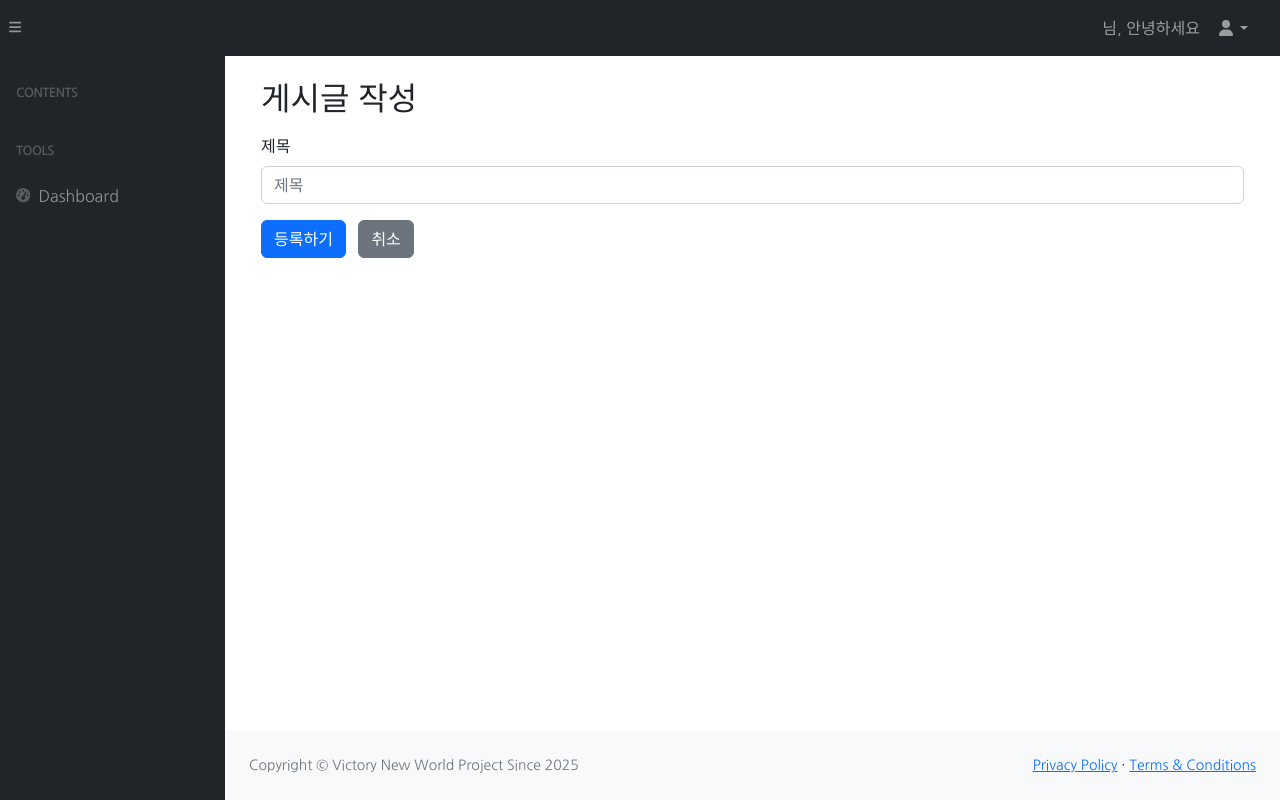
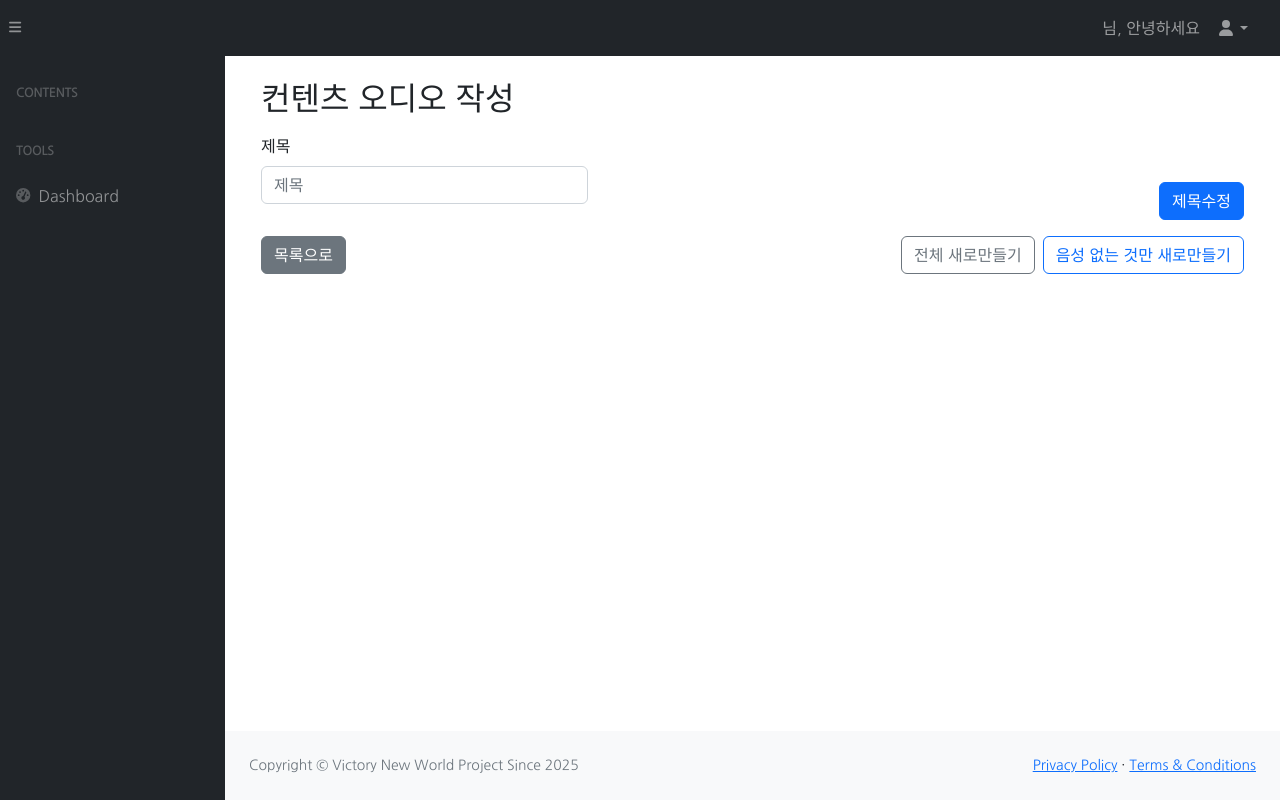
Before and after one commit to mk4236/supertale, a Django app: template templates/supertone/update.html in a window 1280 px wide. Run offline with Django 5.2, Linux system fonts and the light colour scheme; the template is opened without the code that fills it: values that come from a table or form of the project are taken from there, others are empty; a user stored in the database is signed in; some libraries are stand-ins or nearby versions.

Commit message:
전체 생성 기능 추가

```diff
--- a/core/settings.py
+++ b/core/settings.py
@@ -140,7 +140,7 @@ DEFAULT_AUTO_FIELD = "django.db.models.BigAutoField"
 
 # Login
 LOGIN_URL = "/accounts/login/"
-LOGIN_REDIRECT_URL = "/"  # 로그인 후 리디렉션
+LOGIN_REDIRECT_URL = "/supertone/"  # 로그인 후 리디렉션
 LOGOUT_REDIRECT_URL = "/"
 
 # django-bootstrap5 테마 설정
--- a/templates/supertone/update.html
+++ b/templates/supertone/update.html
@@ -3,12 +3,36 @@
 
 {% block content %}
 <div class="container mt-4">
-  <h2 class="mb-3">
-    {% if form.instance.pk %}게시글 수정{% else %}게시글 작성{% endif %}
-  </h2>
+  <div id="message-container" style="position: fixed; top: 1rem; right: 1rem; z-index: 1050; width: auto;">
+    {% if messages %}
+      {% for message in messages %}
+        <div class="alert alert-success alert-dismissible fade show" role="alert">
+          {{ message }}
+          <button type="button" class="btn-close" data-bs-dismiss="alert" aria-label="Close"></button>
+        </div>
+      {% endfor %}
+    {% endif %}
+  </div>
+  <div class="d-flex justify-content-between align-items-center mb-3">
+    <h2 class="mb-0">컨텐츠 오디오 작성</h2>
+  </div>
   <form method="post">
     {% csrf_token %}
-    {% bootstrap_field form.title wrapper="div" wrapper_class="mb-3" label="제목" %}
+    <div class="d-flex justify-content-between align-items-end mb-3">
+      {% bootstrap_field form.title wrapper="div" wrapper_class="flex-grow-1 me-3" label="제목" attrs="{'class': 'form-control form-control-sm'}" label_class="form-label small" %}
+      <button type="submit" class="btn btn-primary">제목수정</button>
+    </div>
+    <div class="mb-3 d-flex justify-content-between">
+      <a href="{% url 'supertone_list' %}" class="btn btn-secondary">목록으로</a>
+      <div class="d-flex justify-content-between">
+        <button type="button" id="regenerate-all" class="btn btn-outline-secondary me-2">
+          전체 새로만들기
+        </button>
+        <button type="button" id="regenerate-missing" class="btn btn-outline-primary">
+          음성 없는 것만 새로만들기
+        </button>
+      </div>
+    </div>
     <div id="steps-container">
       {% if form.instance.pk %}
         {% for line in form.instance.lines.all %}
@@ -53,13 +77,6 @@
           </div>
         {% endfor %}
       {% endif %}
-    </div>
-    <button type="button" id="generate-button" class="btn btn-primary mb-3" style="display:none;">생성하기</button>
-    <div class="mt-3">
-      <button type="submit" class="btn btn-primary">
-        {% if form.instance.pk %}수정 완료{% else %}등록하기{% endif %}
-      </button>
-      <a href="{% url 'supertone_list' %}" class="btn btn-secondary ms-2">취소</a>
     </div>
   </form>
 <script>
@@ -159,6 +176,20 @@ document.addEventListener('DOMContentLoaded', function() {
         audio.src = URL.createObjectURL(blob);
         const audioContainer = wrapper.querySelector('.audio-container');
         audioContainer.appendChild(audio);
+
+            // Show temporary success alert for bulk generation
+            const lineHeader = wrapper.querySelector('h6').textContent;
+            const msgContainer = document.getElementById('message-container');
+            const successAlert = document.createElement('div');
+            successAlert.className = 'alert alert-success fade show';
+            successAlert.role = 'alert';
+            successAlert.textContent = `${lineHeader} 음성이 생성되었습니다`;
+            msgContainer.appendChild(successAlert);
+            setTimeout(() => {
+              successAlert.classList.remove('show');
+              setTimeout(() => successAlert.remove(), 200);
+            }, 3000);
+
       } catch (err) {
         console.error(err);
         let alertEl = document.querySelector('#tts-error-alert');
@@ -215,6 +246,21 @@ document.addEventListener('DOMContentLoaded', function() {
         audio.className = 'w-100';
         audio.src = URL.createObjectURL(blob);
         audioContainer.appendChild(audio);
+
+            // Show temporary success alert
+            const lineHeader = wrapper.querySelector('h6').textContent;
+            const msgContainer = document.getElementById('message-container');
+            const successAlert = document.createElement('div');
+            successAlert.className = 'alert alert-success fade show';
+            successAlert.role = 'alert';
+            successAlert.textContent = `${lineHeader} 음성이 생성되었습니다`;
+            msgContainer.appendChild(successAlert);
+            // Auto-dismiss after 3 seconds
+            setTimeout(() => {
+              successAlert.classList.remove('show');
+              setTimeout(() => successAlert.remove(), 200);
+            }, 3000);
+
       } catch (err) {
         console.error(err);
         const errorContainer = wrapper.querySelector('.audio-container');
@@ -238,7 +284,44 @@ document.addEventListener('DOMContentLoaded', function() {
       }
     });
   });
+
+  // Bulk "전체 새로만들기" - regenerate all lines
+  const regenAllBtn = document.getElementById('regenerate-all');
+  if (regenAllBtn) {
+    regenAllBtn.addEventListener('click', function() {
+      document.querySelectorAll('.regenerate').forEach(btn => btn.click());
+    });
+  }
+
+  // Bulk "음성 없는 것만 새로만들기" - regenerate only missing audio
+  const regenMissingBtn = document.getElementById('regenerate-missing');
+  if (regenMissingBtn) {
+    regenMissingBtn.addEventListener('click', function() {
+      document.querySelectorAll('.card[data-line-id]').forEach(wrapper => {
+        const audioEl = wrapper.querySelector('.audio-container audio');
+        // If no src or empty src, trigger regenerate
+        if (!audioEl || !audioEl.src) {
+          const btn = wrapper.querySelector('.regenerate');
+          if (btn) btn.click();
+        }
+      });
+    });
+  }
 });
 </script>
 </div>
+<script>
+document.addEventListener('DOMContentLoaded', function() {
+  const container = document.getElementById('message-container');
+  if (container) {
+    container.querySelectorAll('.alert').forEach(alert => {
+      setTimeout(() => {
+        alert.classList.remove('show');
+        // after bootstrap fade transition (0.15s), remove from DOM
+        setTimeout(() => alert.remove(), 200);
+      }, 3000);
+    });
+  }
+});
+</script>
 {% endblock %}
```
Also changed, not shown: supertone/views.py (+12 -17 lines).
